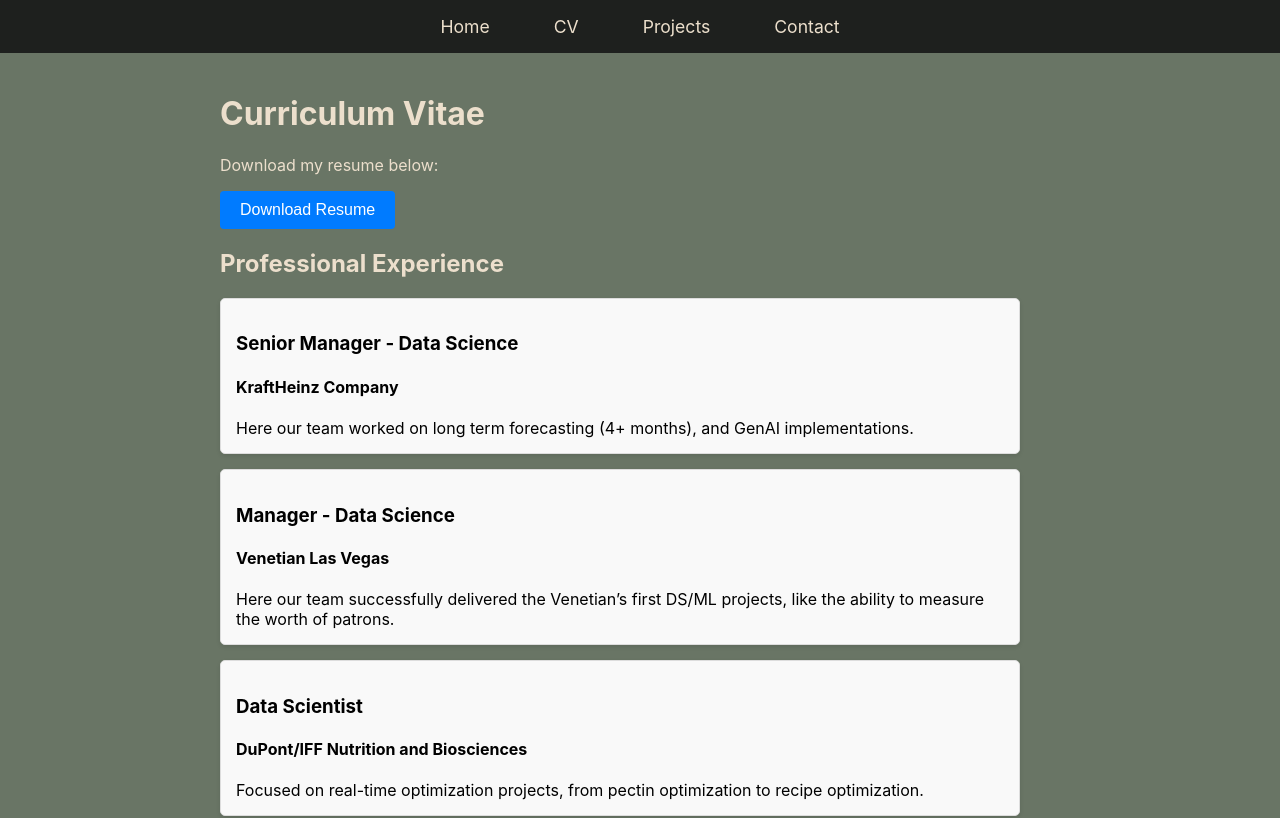
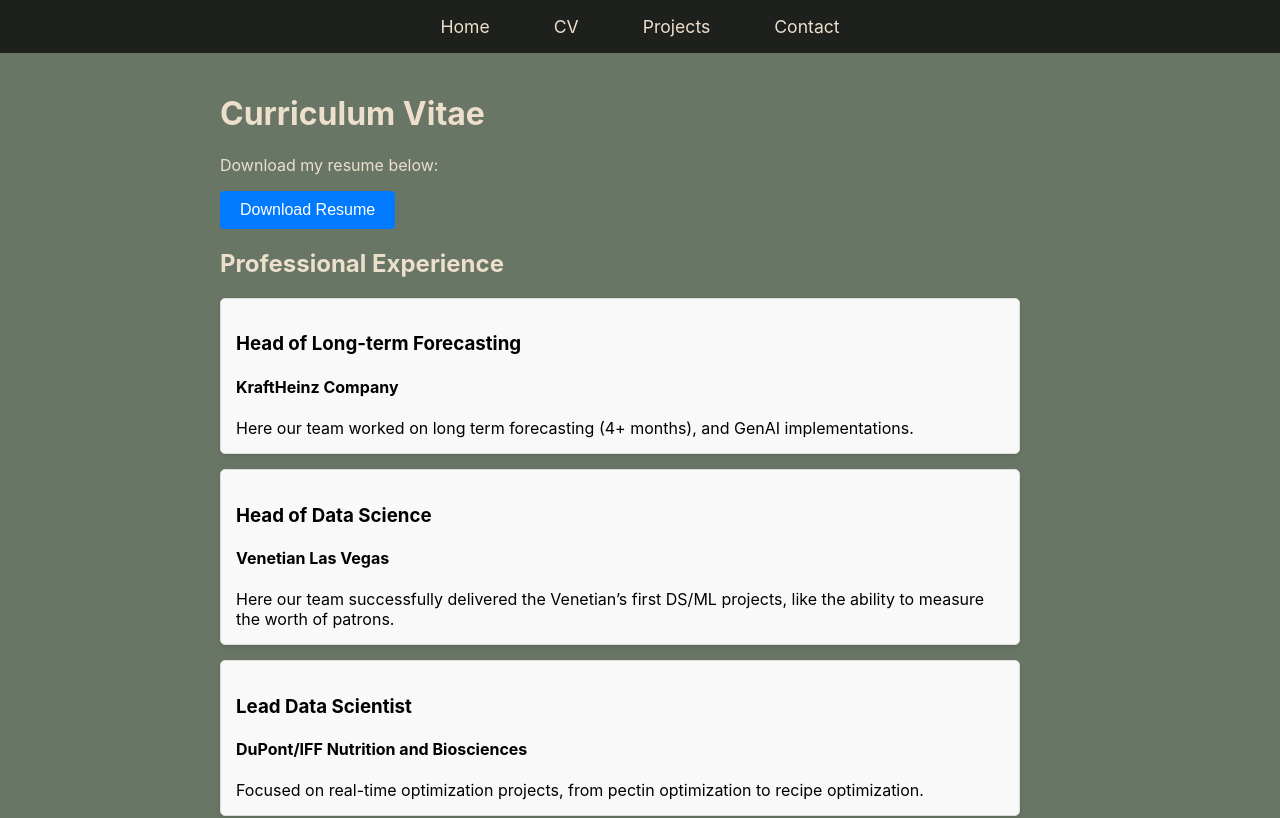
Before and after one commit to vincenzo-scotto001/fantastic-giggle, a React (Create React App) app in the folder portfolio-site/: page /cv in a window 1280 px wide. Shown: the top 818 px of the page. Built offline with nearby package versions, Linux system fonts and the light colour scheme.

Commit message:
Update CV.js

```diff
--- a/portfolio-site/src/pages/CV.js
+++ b/portfolio-site/src/pages/CV.js
@@ -4,7 +4,7 @@ import '../styles/CV.css';
 const experiences = [
   {
     id: 1,
-    title: "Senior Manager - Data Science",
+    title: "Head of Long-term Forecasting",
     company: "KraftHeinz Company",
     time: "Aug. 2023 - Now",
     description: "Here our team worked on long term forecasting (4+ months), and GenAI implementations.",
@@ -12,7 +12,7 @@ const experiences = [
   },
   {
     id: 2,
-    title: "Manager - Data Science",
+    title: "Head of Data Science",
     company: "Venetian Las Vegas",
     time: "Feb. 2022 - Aug. 2023",
     description: "Here our team successfully delivered the Venetian’s first DS/ML projects, like the ability to measure the worth of patrons.",
@@ -20,7 +20,7 @@ const experiences = [
   },
   {
     id: 3,
-    title: "Data Scientist",
+    title: "Lead Data Scientist",
     company: "DuPont/IFF Nutrition and Biosciences",
     time: "Jan. 2019 - Feb. 2022",
     description: "Focused on real-time optimization projects, from pectin optimization to recipe optimization.",
```
